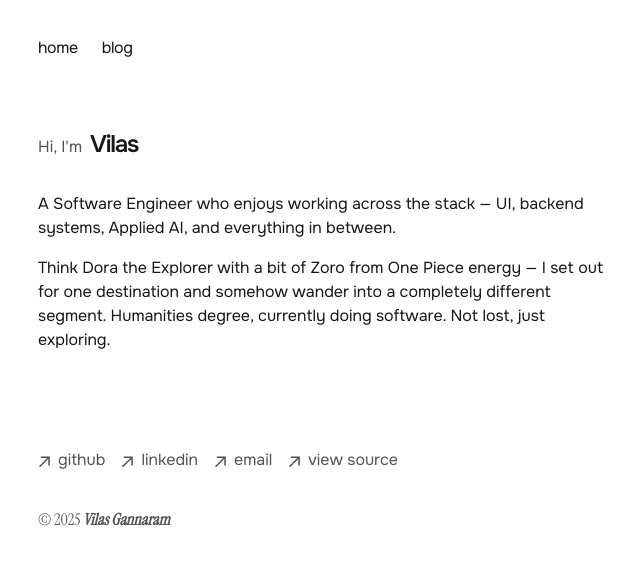
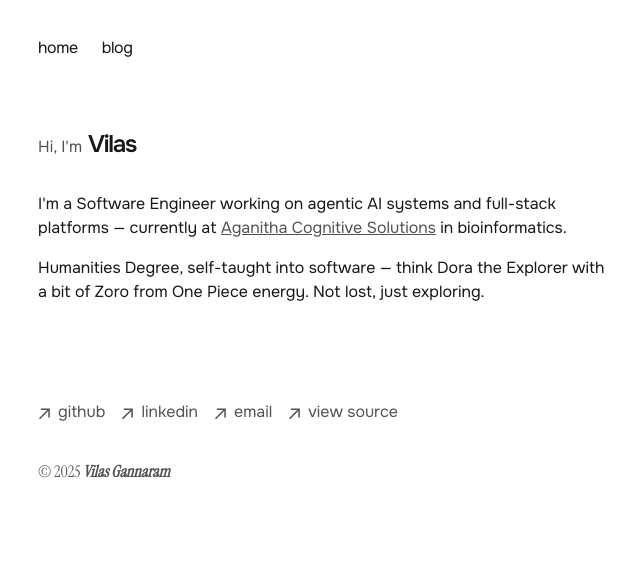
Before and after one commit to vilas-gannaram/vilas-gannaram.github.io, a Next.js app: page / in a window 1280 px wide. Shown: the top 564 px of the page, without its empty margins (314-954 px from the left). Built offline with nearby package versions, Linux system fonts and the light colour scheme.

Commit message:
feat: update home page content and improve layout spacing

```diff
--- a/app/page.tsx
+++ b/app/page.tsx
@@ -1,20 +1,28 @@
 export default function Home() {
 	return (
 		<section>
-			<div className='flex mb-8 items-baseline gap-2'>
+			<div className='flex mb-8 items-baseline gap-x-1.5'>
 				<p className='text-neutral-600 dark:text-neutral-400'>Hi, I&apos;m</p>
 				<h1 className='text-2xl font-semibold tracking-tighter'>Vilas</h1>
 			</div>
 
-			<p className=''>
-				A Software Engineer who enjoys working across the stack — UI, backend
-				systems, Applied AI, and everything in between.
+			<p>
+				I'm a Software Engineer working on agentic AI systems and full-stack
+				platforms — currently at{' '}
+				<a
+					target='_blank'
+					rel='noopener noreferrer'
+					href='http://www.aganitha.ai'
+					className='underline text-neutral-600 dark:text-neutral-400'
+				>
+					Aganitha Cognitive Solutions
+				</a>{' '}
+				in bioinformatics.
 			</p>
+
 			<p className='mt-4'>
-				Think Dora the Explorer with a bit of Zoro from One Piece energy — I set
-				out for one destination and somehow wander into a completely different
-				segment. Humanities degree, currently doing software. Not lost, just
-				exploring.
+				Humanities Degree, self-taught into software — think Dora the Explorer
+				with a bit of Zoro from One Piece energy. Not lost, just exploring.
 			</p>
 			{/* <div className='my-8'><BlogPosts /></div> */}
 		</section>
```
